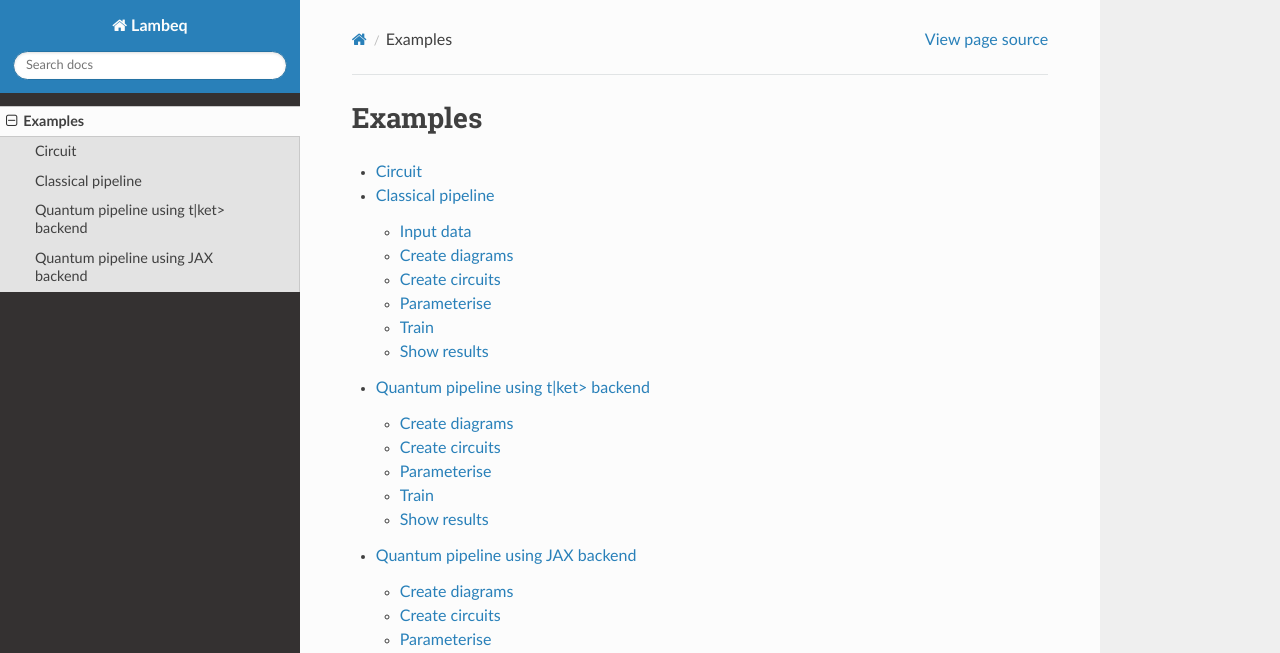
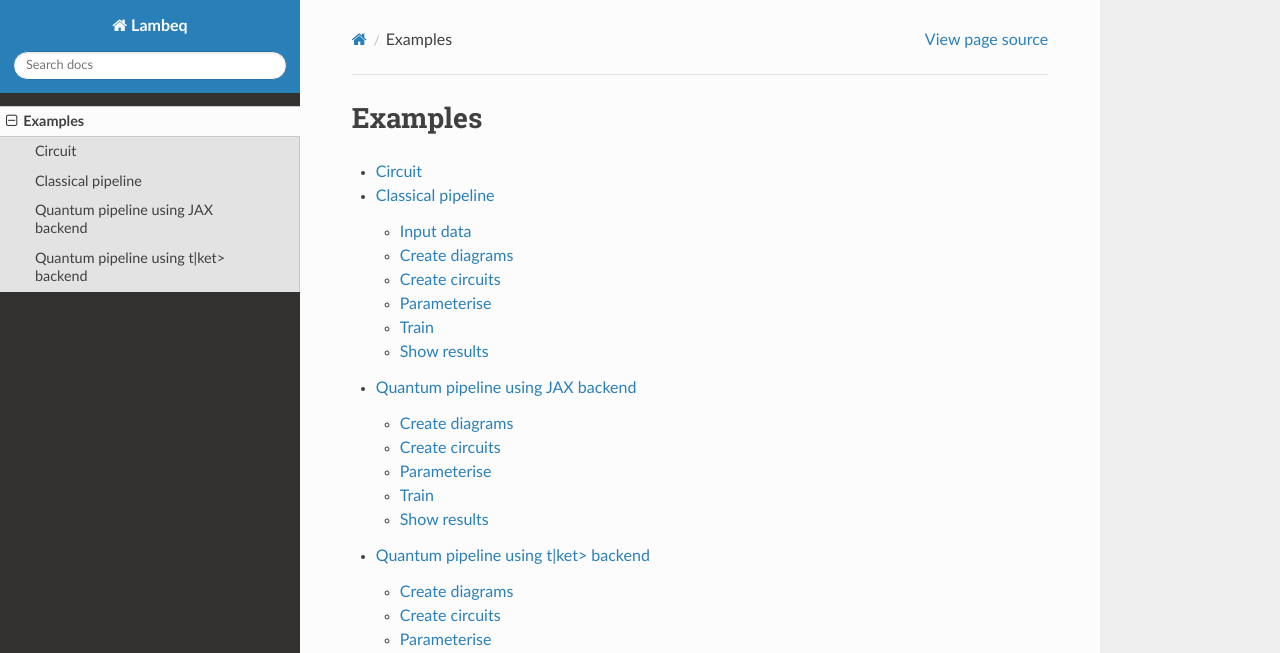
Before and after one commit to blakewilsonquantinuum/lambeq-public, a Sphinx documentation site: the page built from docs/notebooks.rst, in a window 1280 px wide. Shown: the top 653 px of the page. Built offline with Sphinx 7.4.7 and the Read the Docs theme 2.0.0, drawn with Linux system fonts in a browser that asks for light colours; pages that are not in the unit, such as notebooks, are missing from menus; part of the change alters nothing that is shown.

```diff
--- a/docs/notebooks.rst
+++ b/docs/notebooks.rst
@@ -9,5 +9,5 @@ Examples
     ../examples/circuit.ipynb
     ../examples/tensor.ipynb
     ../examples/classical_pipeline.ipynb
-    ../examples/quantum_pipeline_emulation.ipynb
-    ../examples/quantum_pipeline_simulation.ipynb
+    ../examples/quantum_pipeline_jax.ipynb
+    ../examples/quantum_pipeline_tket.ipynb
```
Also changed, not shown: docs/examples/quantum_pipeline_jax.ipynb (renamed from docs/examples/quantum_pipeline_simulation.ipynb), docs/examples/quantum_pipeline_tket.ipynb (renamed from docs/examples/quantum_pipeline_emulation.ipynb).
